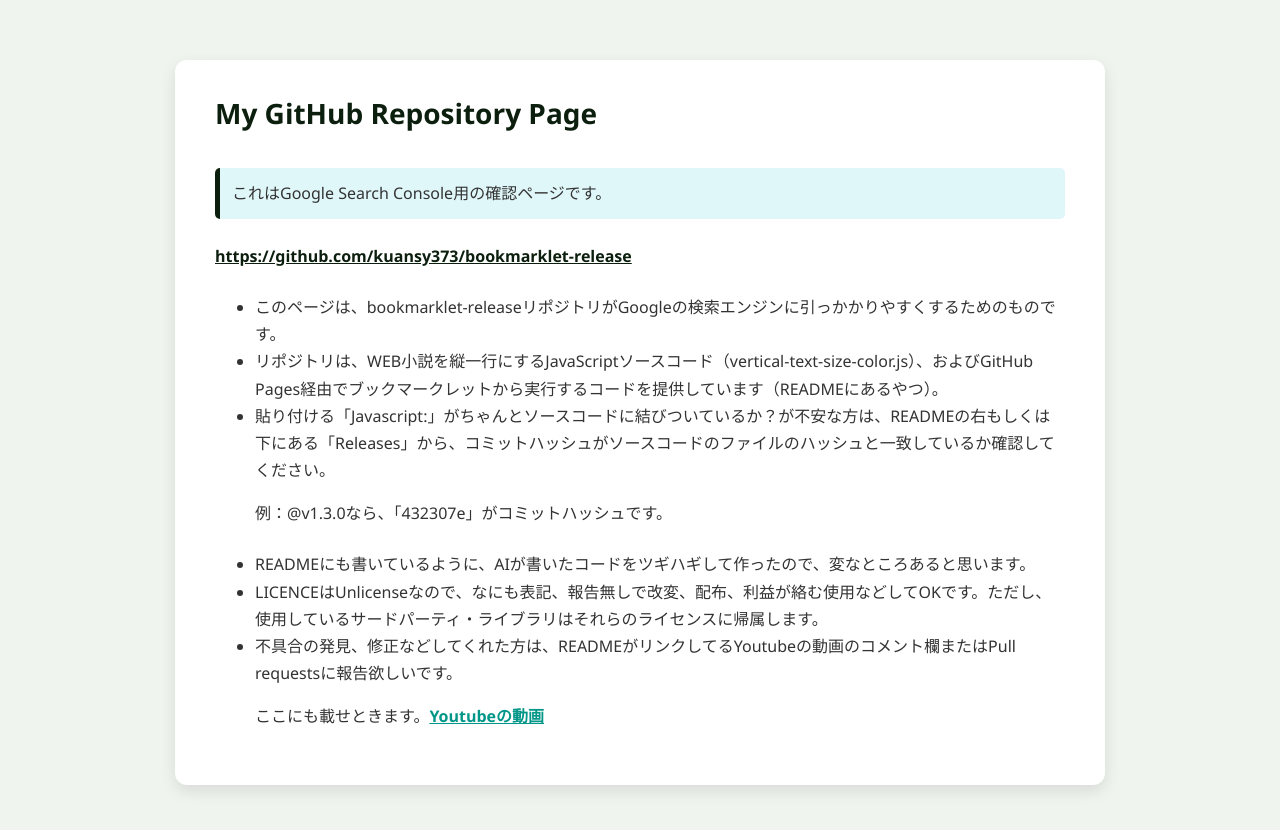
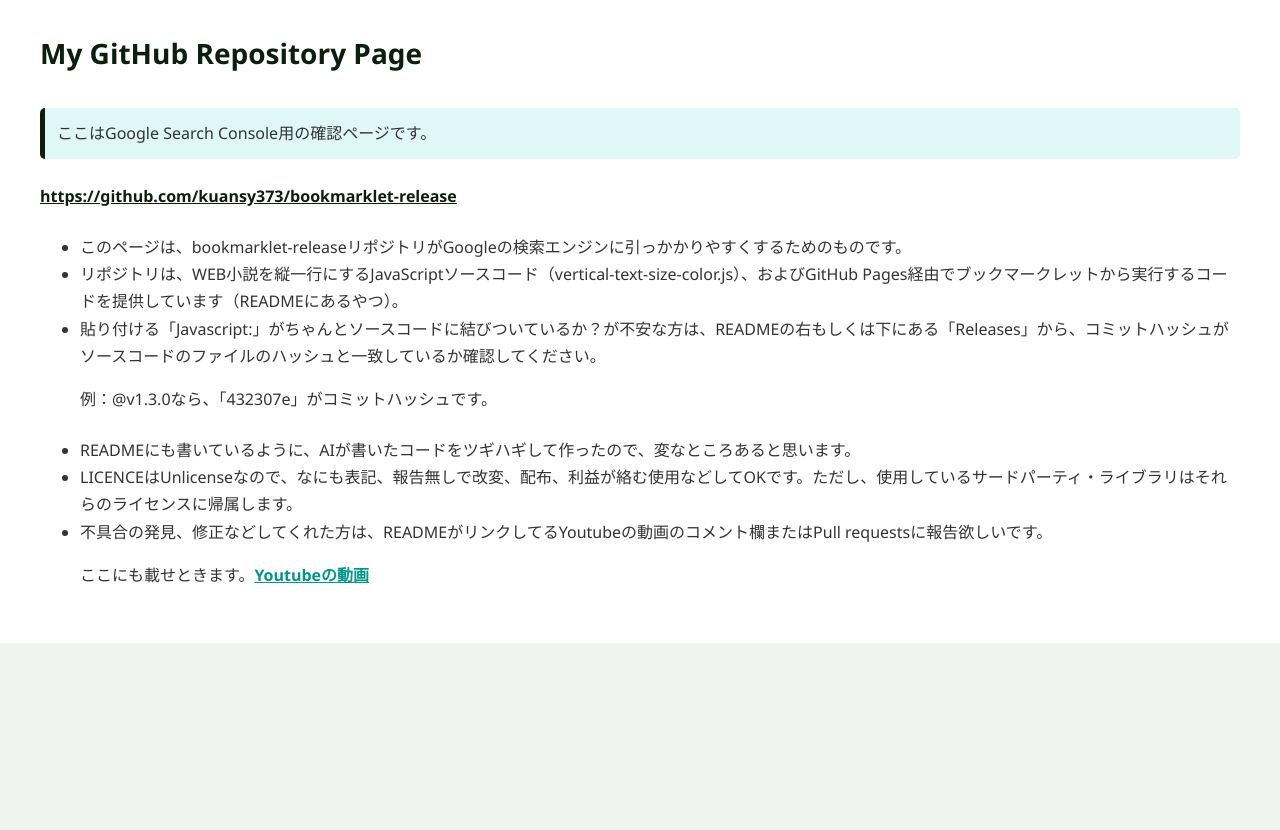
Before and after one commit to kuansy373/bookmarklet-release, a plain HTML site: page index.html in a window 1280 px wide. After the commit the page ends 800 px from the top, so only its background shows below. Drawn offline with Linux system fonts and the light colour scheme.

Commit message:
Update index.html

```diff
--- a/index.html
+++ b/index.html
@@ -17,15 +17,12 @@
 
     /* ページの中央にコンテンツを配置 */
     .container {
-      max-width: 850px;
-      margin: 60px auto;
+      margin: auto;
       padding: 30px 40px;
       background-color: #fff;
-      box-shadow: 0 6px 15px rgba(0,0,0,0.1);
-      border-radius: 12px;
     }
 
-    /* タイトルを右上に */
+    /* タイトル */
     h1 {
       color: #0C1F0E;
       text-align: left;
@@ -37,12 +34,12 @@
     /* リンクをボタン風に */
     .github-link {
       color: #0C1F0E;
+      transition: color 0.3s;
       font-weight: bold;
-      transition: color 0.3s;
     }
 
     .github-link:hover {
-      color: #91D997;
+      color: #254F28;
     }
 
     /* 段落とハイライト */
@@ -61,7 +58,11 @@
     /* Youtubeリンク */
     .youtube-link {
       color: #009688;
+      transition: color 0.3s;
       font-weight: bold;
+    }
+    .youtube-link:hover {
+      color: #254F28;
     }
   </style>
 </head>
@@ -69,7 +70,7 @@
   <div class="container">
     <h1>My GitHub Repository Page</h1>
 
-    <p class="highlight">これはGoogle Search Console用の確認ページです。</p>
+    <p class="highlight">ここはGoogle Search Console用の確認ページです。</p>
 
     <p>
       <a class="github-link" href="https://github.com/kuansy373/bookmarklet-release" target="_blank">
```
